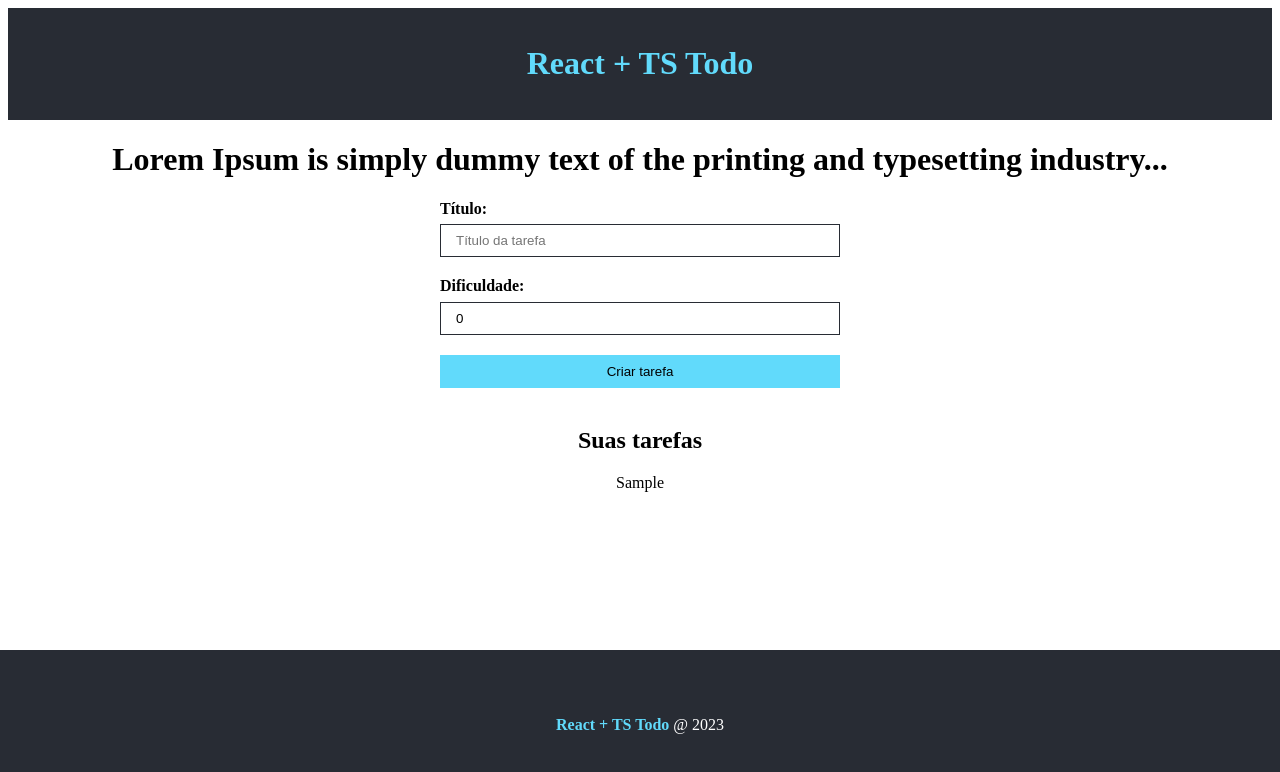
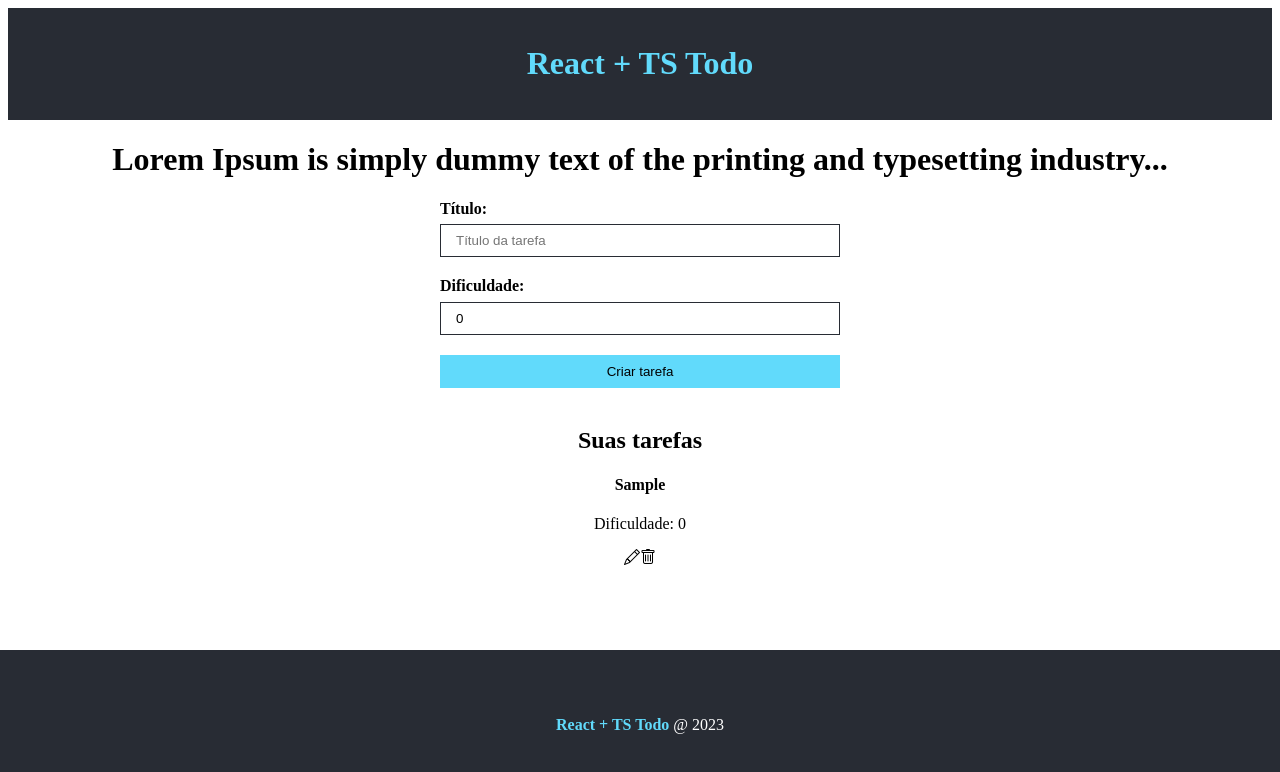
Before and after one commit to lucas-cercal/todo_list_react, a React (Create React App) app: page / in a window 1280 px wide. Both pictures are taken after typing "Sample" into the empty fields and a click on the input "Criar tarefa". Shown: the top 772 px of the page. Built offline with nearby package versions, Linux system fonts and the light colour scheme.

Commit message:
feat: html of list items

```diff
--- a/src/components/TaskList.tsx
+++ b/src/components/TaskList.tsx
@@ -15,7 +15,14 @@
       {taskList.length > 0 ? (
         taskList.map((task) => (
           <div key={task.id}>
-            <p>{task.title}</p>
+            <div>
+              <h4>{task.title}</h4>
+              <p>Dificuldade: {task.difficulty}</p>
+            </div>
+            <div>
+              <i className='bi bi-pencil' />
+              <i className='bi bi-trash' />
+            </div>
           </div>
         ))
       ) : (
```
